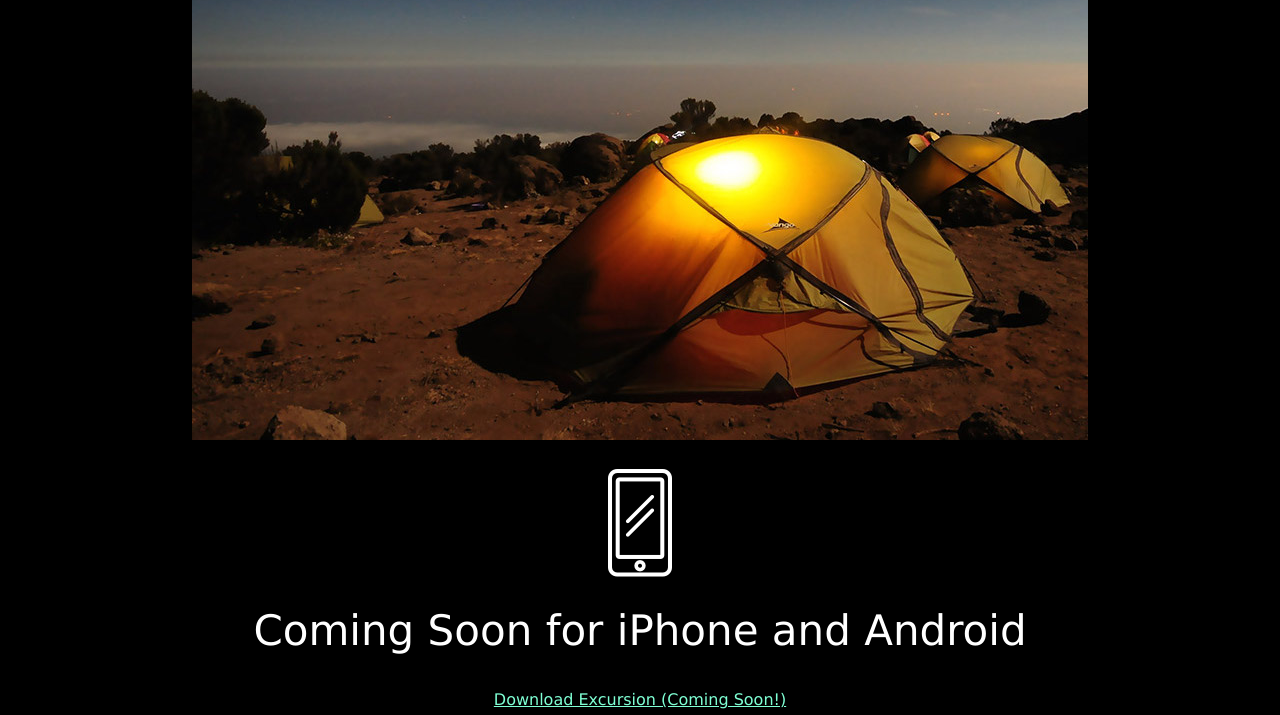
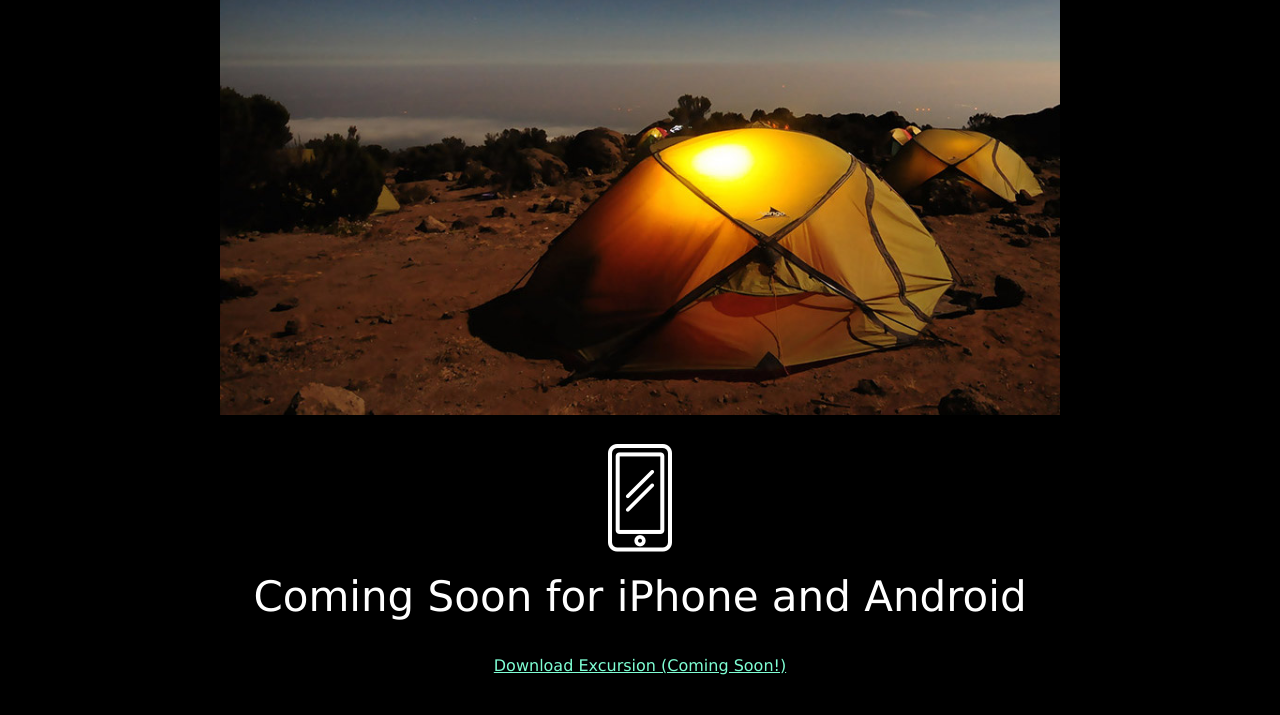
Before and after one commit to JBrouardd/TravelGuide, a plain HTML site: page index.html in a window 1280 px wide. Shown: the part 640-1355 px from the top of the page. Drawn offline with Linux system fonts and the light colour scheme.

Commit message:
okay now done

```diff
--- a/resources/css/style.css
+++ b/resources/css/style.css
@@ -8,6 +8,13 @@ html {
     font-family: Verdana, Geneva, Tahoma, sans-serif;
     text-align: center;
     background-color: black;
+}
+#main-content {
+    display: flex;
+    justify-content: center;
+    flex-direction: column;
+    align-items: center;
+    align-content: center;
 }
 .white {
     color: white;
@@ -32,6 +39,11 @@ h2 {
 #bottom img {
     margin: 0;
 }
+#guide img {
+    width: 90%;
+    max-width: 896px;
+}
 .copy {
     text-align: right;
+    margin-right: 2%;
 }
```
